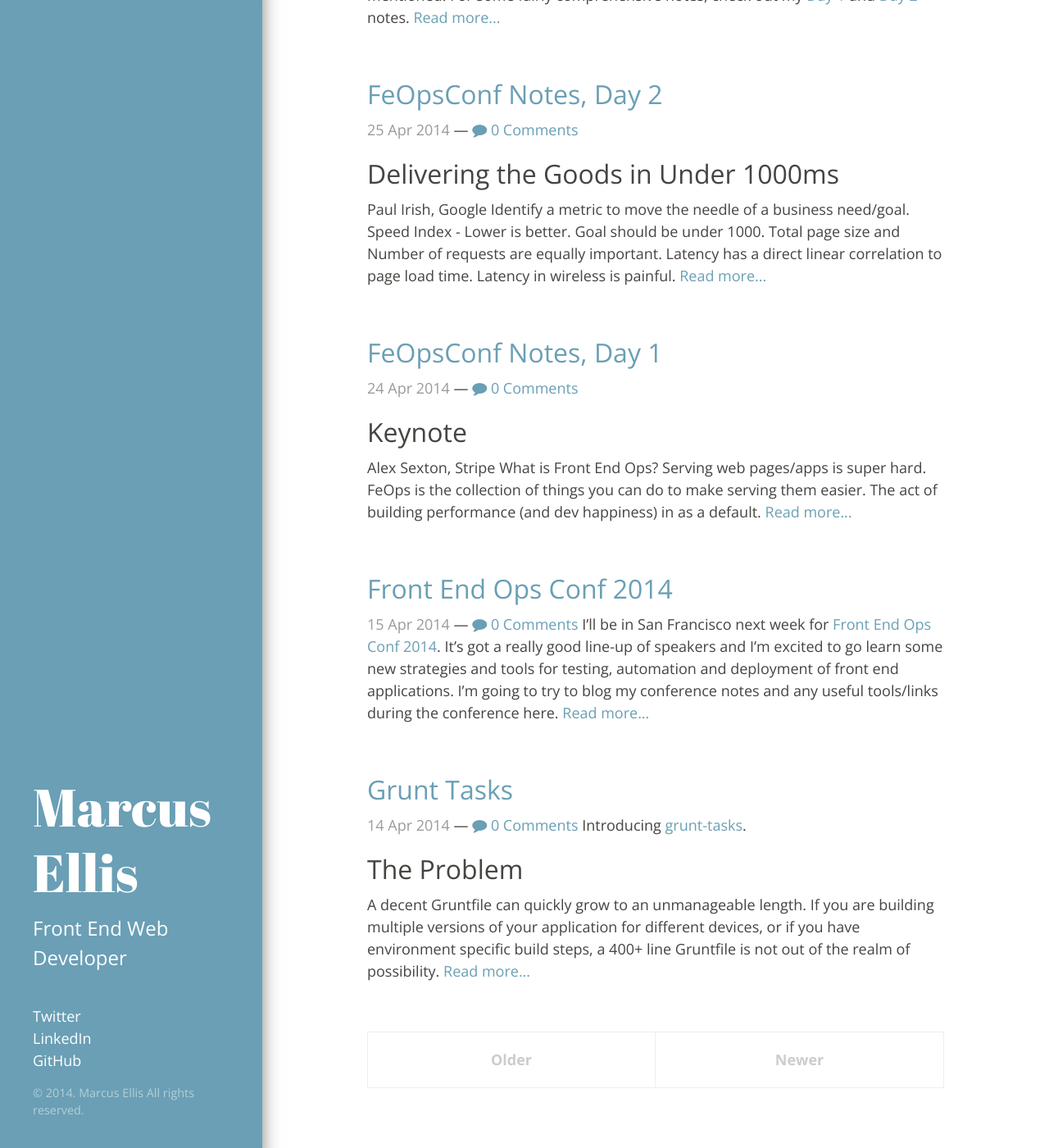
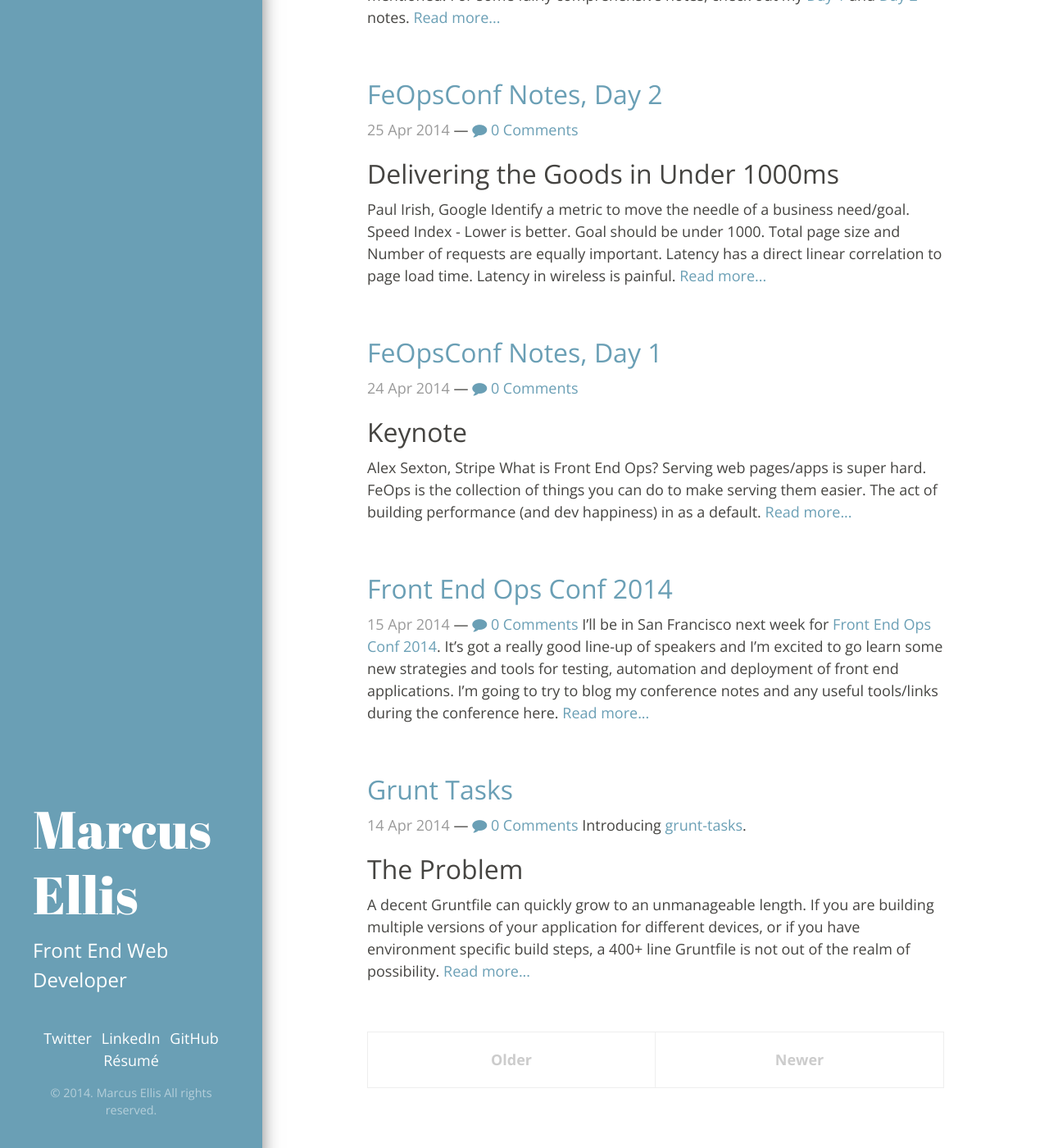
Before and after one commit to marcusellis05/marcusellis05.github.io, a Jekyll site: the page built from index.html, in a window 1280 px wide and 1400 px high, scrolled down 203 px. Shown: the whole window at 82% size. Built offline with Jekyll 4.4.1, drawn with Linux system fonts in a browser that asks for light colours; nearby versions of some CDN libraries; Markdown is read by kramdown in place of the engine named in the settings; the list of posts is cut into pages by our own code; comment, search, counter and statistics services are not loaded.

Commit message:
adding resume link; tweaking styles

```diff
--- a/_layouts/default.html
+++ b/_layouts/default.html
@@ -16,6 +16,7 @@
             <li><a href="https://twitter.com/{{site.author.username}}">Twitter</a></li>
             <li><a href="https://linkedin.com/in/{{site.author.username}}">LinkedIn</a></li>
             <li><a href="https://github.com/{{site.author.username}}">GitHub</a></li>
+            <li><a href="/public/docs/Marcus Ellis - Resume.pdf">R&eacute;sum&eacute;</a></li>
           </ul>
           <p>&copy; 2014. {{ site.author.name }} All rights reserved.</p>
         </div>
--- a/css/main.css
+++ b/css/main.css
@@ -24,6 +24,13 @@ h1, h2, h3, h4, h5, h6, a {
 .colophon p {
   font-size: 0.8em;
 }
+.colophon {
+  text-align: center;
+}
+.colophon li {
+  display: inline-block;
+  margin: 0 0.2em;
+}
 
 
 /* Index */
```
Also changed, not shown: 1 other file.
